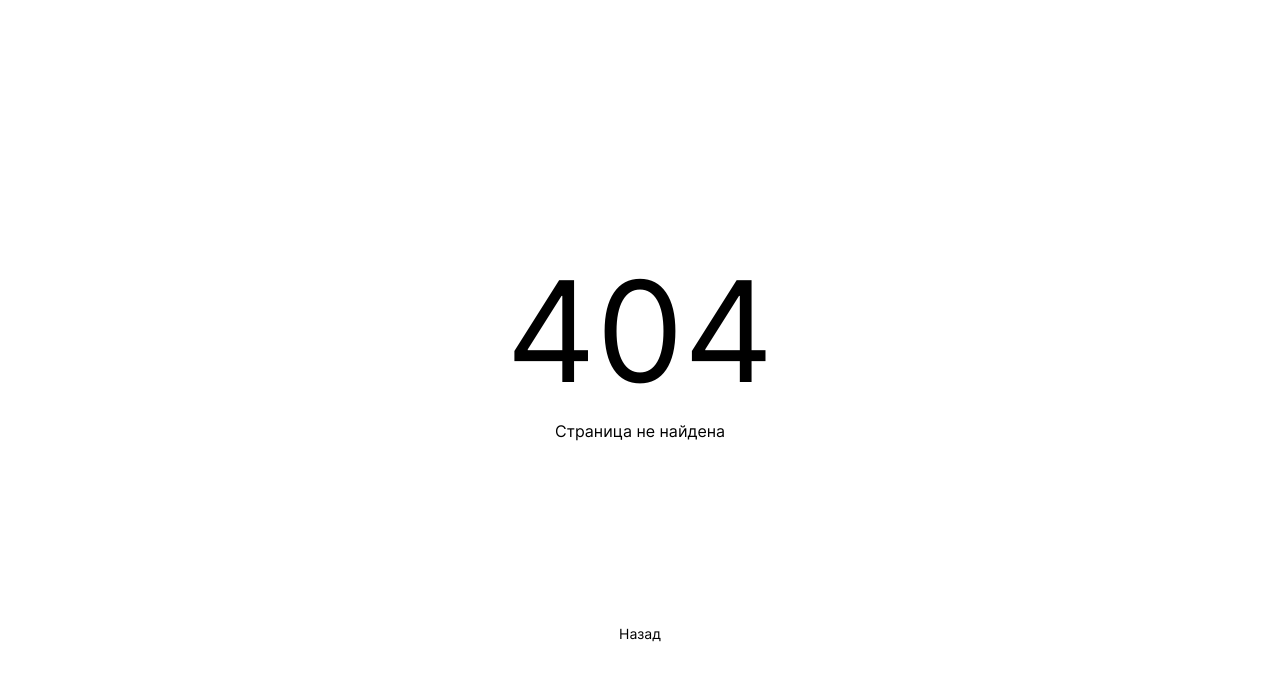
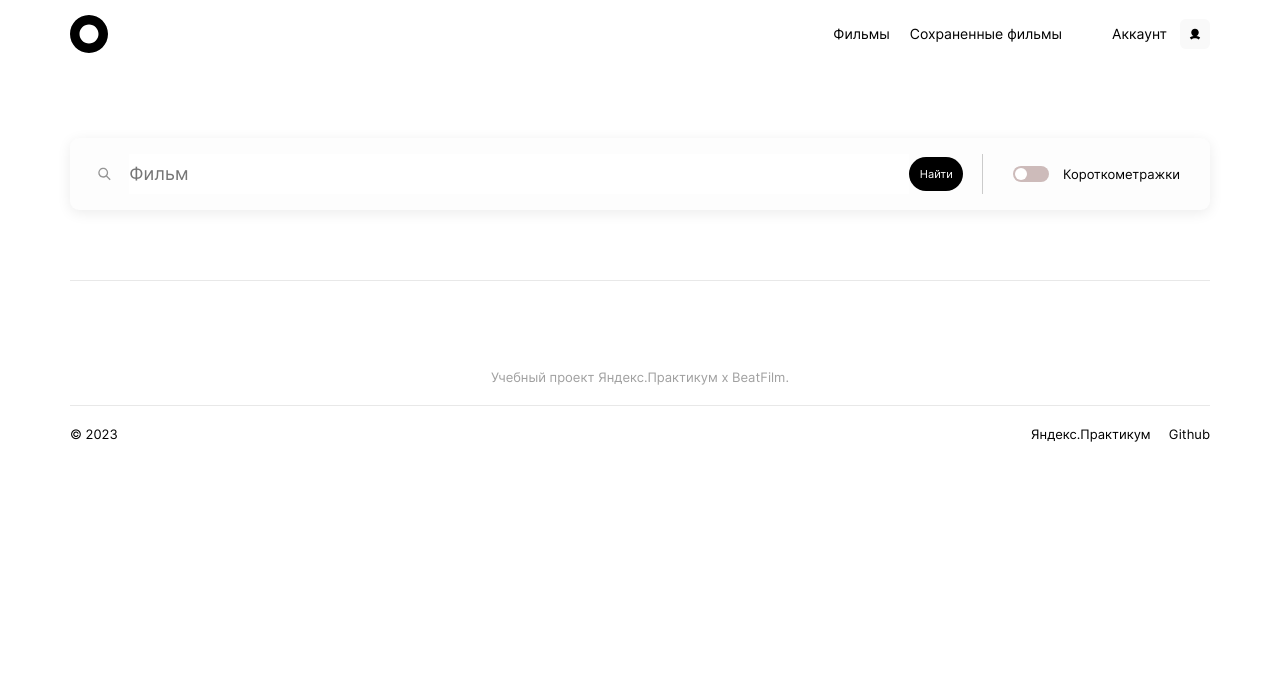
Before and after one commit to isildurrr1/movies-explorer-frontend, a React (Create React App) app: page /movies in a window 1280 px wide. Before the commit this address had no page. Shown: the top 680 px of the page. Built offline with nearby package versions, Linux system fonts and the light colour scheme.

Commit message:
add search panel

```diff
--- a/src/components/App/App.jsx
+++ b/src/components/App/App.jsx
@@ -2,16 +2,20 @@ import { Routes, Route } from 'react-router-dom';
 import Main from '../Main/Main';
 import './App.css';
 import NotFound from '../NotFound/NotFound';
-// import { useState } from 'react';
+import { useState } from 'react';
+import Movies from '../Movies/Movies';
 
 const App = () => {
   // const navigate = useNavigate();
   // const [loggedIn, setLoggedIn] = useState(false);
+  const [menuActive, setMenuActive] = useState(false);
+  const toggleMenuActive = () => setMenuActive(!menuActive);
   const loggedIn = true;
   return (
     <div className="App">
       <Routes>
-        <Route path='/' element={<Main loggedIn={loggedIn} />} />
+        <Route path='/' element={<Main loggedIn={loggedIn} menuActive={menuActive} toggleMenuActive={toggleMenuActive} />} />
+        <Route path='/movies' element={<Movies loggedIn={loggedIn} menuActive={menuActive} toggleMenuActive={toggleMenuActive}/>} />
         <Route path="*" element={<NotFound />}></Route>
       </Routes>
     </div>
--- a/src/components/Main/Main.jsx
+++ b/src/components/Main/Main.jsx
@@ -8,11 +8,8 @@ import AboutMe from "./AboutMe/AboutMe";
 import BurgerMenu from "../Header/BurgerMenu/BurgerMenu";
 import Portfolio from "./Portfolio/Portfolio";
 import './Main.css'
-import { useState } from "react";
 
-const Main = ({ loggedIn }) => {
-  const [menuActive, setMenuActive] = useState(false);
-  const toggleMenuActive = () => setMenuActive(!menuActive);
+const Main = ({ loggedIn, menuActive, toggleMenuActive }) => {
   return (
     <main className="main">
       {menuActive && <BurgerMenu closeMenu={toggleMenuActive} />}
--- /dev/null
+++ b/src/components/Movies/Movies.jsx
@@ -0,0 +1,18 @@
+import Footer from '../Footer/Footer';
+import BurgerMenu from '../Header/BurgerMenu/BurgerMenu';
+import Header from '../Header/Header';
+import Search from '../Search/Search';
+import './Movies.css';
+
+const Movies = ({ loggedIn, menuActive, toggleMenuActive }) => {
+  return (
+    <>
+      {menuActive && <BurgerMenu closeMenu={toggleMenuActive} />}
+      <Header loggedIn={loggedIn} bgColor={'white'} menuActive={toggleMenuActive} />
+      <Search />
+      <Footer />
+    </>
+  )
+}
+
+export default Movies
--- /dev/null
+++ b/src/components/Search/Search.css
@@ -0,0 +1,176 @@
+.search {
+  max-width: 1280px;
+  margin: auto;
+}
+
+.search__container {
+  max-width: 1140px;
+  height: 72px;
+  margin: 70px;
+  border-radius: 9px;
+  background: #FDFDFD;
+  box-shadow: 0px 3px 14px 0px rgba(0, 0, 0, 0.08);
+  display: flex;
+  justify-content: space-between;
+}
+
+.search__line {
+  max-width: 1140px;
+  margin: 0 70px 0 70px;
+  height: 10px;
+  border-top: 1px solid #E8E8E8;
+}
+
+.search__input-container {
+  display: flex;
+  height: 40px;
+  width: 100%;
+  margin: auto 0;
+  padding: 0 19px;
+  border-right: 1px solid #CBCBCB;
+}
+
+.search__icon {
+  width: 34px;
+  height: 34px;
+  background: url(../../images/search.svg) center no-repeat;
+  margin: auto 10px auto 0;
+}
+
+.search__input {
+  width: 100%;
+  border: none;
+  outline: none;
+  padding: 0;
+  font-size: 18px;
+  font-style: normal;
+  font-weight: 400;
+  line-height: 20px;
+}
+
+.search__button {
+  border: none;
+  width: 58.65px;
+  height: 34px;
+  border-radius: 48px;
+  background: #000;
+  color: white;
+  font-size: 11px;
+  font-style: normal;
+  font-weight: 500;
+  line-height: 18px;
+  cursor: pointer;
+  margin: auto;
+}
+
+.search__switch-container {
+  display: flex;
+  margin: auto 0;
+  padding: 0 30px 0 30px;
+}
+
+.search__switch-container_mobile {
+display: none;
+}
+
+.search__switch {
+  position: relative;
+  display: inline-block;
+  width: 36px;
+  height: 16px;
+  margin: auto 0;
+}
+
+.search__slider {
+  border-radius: 16px;
+  position: absolute;
+  cursor: pointer;
+  top: 0;
+  left: 0;
+  right: 0;
+  bottom: 0;
+  background-color: #cdbbba;
+  overflow: hidden;
+}
+
+.search__slider:before {
+  border-radius: 50%;
+  position: absolute;
+  content: "";
+  height: 12px;
+  width: 12px;
+  left: 2px;
+  bottom: 2.5px;
+  background: white;
+  transition: .2s;
+}
+
+input:checked+.search__slider {
+  background-color: #2BE080;
+}
+
+input:checked+.search__slider:before {
+  transform: translateX(20px);
+}
+
+.search__checkbox {
+  display: none;
+}
+
+.search__switch-name {
+  margin-left: 14px;
+  font-size: 13px;
+  font-style: normal;
+  font-weight: 400;
+  line-height: 18px;
+}
+
+@media screen and (max-width: 768px) {
+  .search__container {
+    margin: 80px 30px 110px 30px;
+  }
+
+  .search__line {
+    margin: 0 30px 0 30px;
+  }
+}
+
+@media screen and (max-width: 425px) {
+  .search__line {
+    margin: 0 10px 0 10px;
+  }
+
+  .search__container {
+    flex-direction: column;
+    /* gap: 46px; */
+  }
+
+  .search__container {
+    margin: 80px 10px 46px 10px;
+  }
+
+  .search__icon {
+    display: none;
+  }
+
+  .search__switch-container {
+    display: none;
+  }
+
+  .search__input-container {
+    border: none;
+    width: 262px;
+  }
+
+  .search__input {
+    max-width: 300px;
+    font-size: 14px;
+  }
+
+  .search__switch-container_mobile {
+    display: flex;
+    margin: auto;
+    justify-content: center;
+    padding: 0 10px 45px 10px;
+  }
+}
--- /dev/null
+++ b/src/components/Search/Search.jsx
@@ -0,0 +1,38 @@
+import './Search.css';
+
+const Search = () => {
+  return (
+    <div className="search">
+      <div className="search__container">
+        <div className="search__input-container">
+          <div className="search__icon" />
+          <input type="text" className="search__input"
+            placeholder='Фильм'
+            onFocus={(e) => e.target.placeholder = ""}
+            onBlur={(e) => e.target.placeholder = "Фильм"}
+          />
+          <button className='search__button'>Найти</button>
+        </div>
+        <div className="search__switch-container">
+          <label className="search__switch">
+            <label htmlFor="checkbox-switch"></label>
+            <input className="search__checkbox" type="checkbox" id="checkbox-switch" />
+            <span className="search__slider" />
+          </label>
+          <p className="search__switch-name">Короткометражки</p>
+        </div>
+      </div>
+      <div className="search__switch-container search__switch-container_mobile">
+        <label className="search__switch">
+          <label htmlFor="checkbox-switch"></label>
+          <input className="search__checkbox" type="checkbox" id="checkbox-switch" />
+          <span className="search__slider" />
+        </label>
+        <p className="search__switch-name">Короткометражки</p>
+      </div>
+      <div className="search__line" />
+    </div>
+  )
+}
+
+export default Search;
```
Also changed, not shown: src/components/Movies/Movies.css (added), src/images/search.svg (added).
